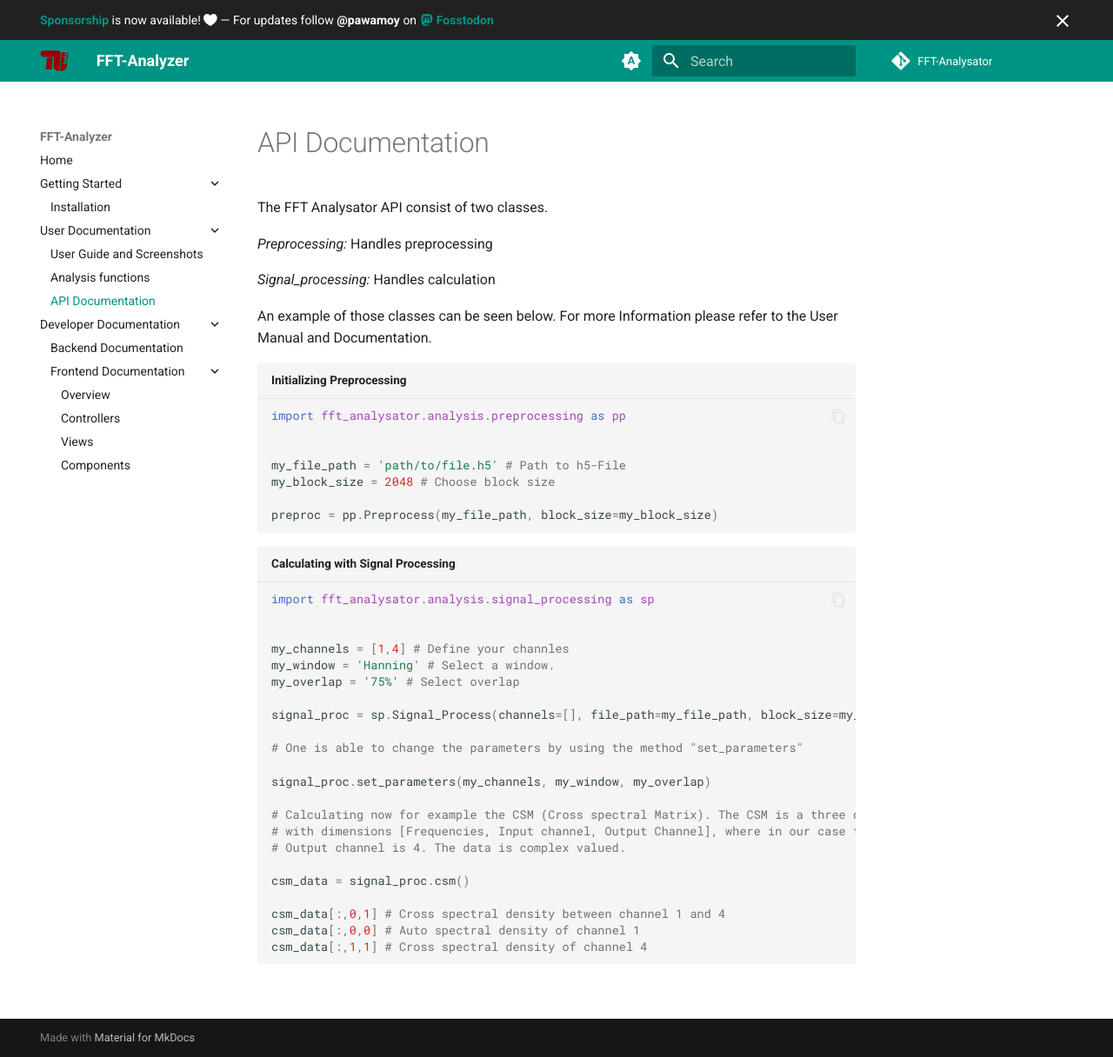
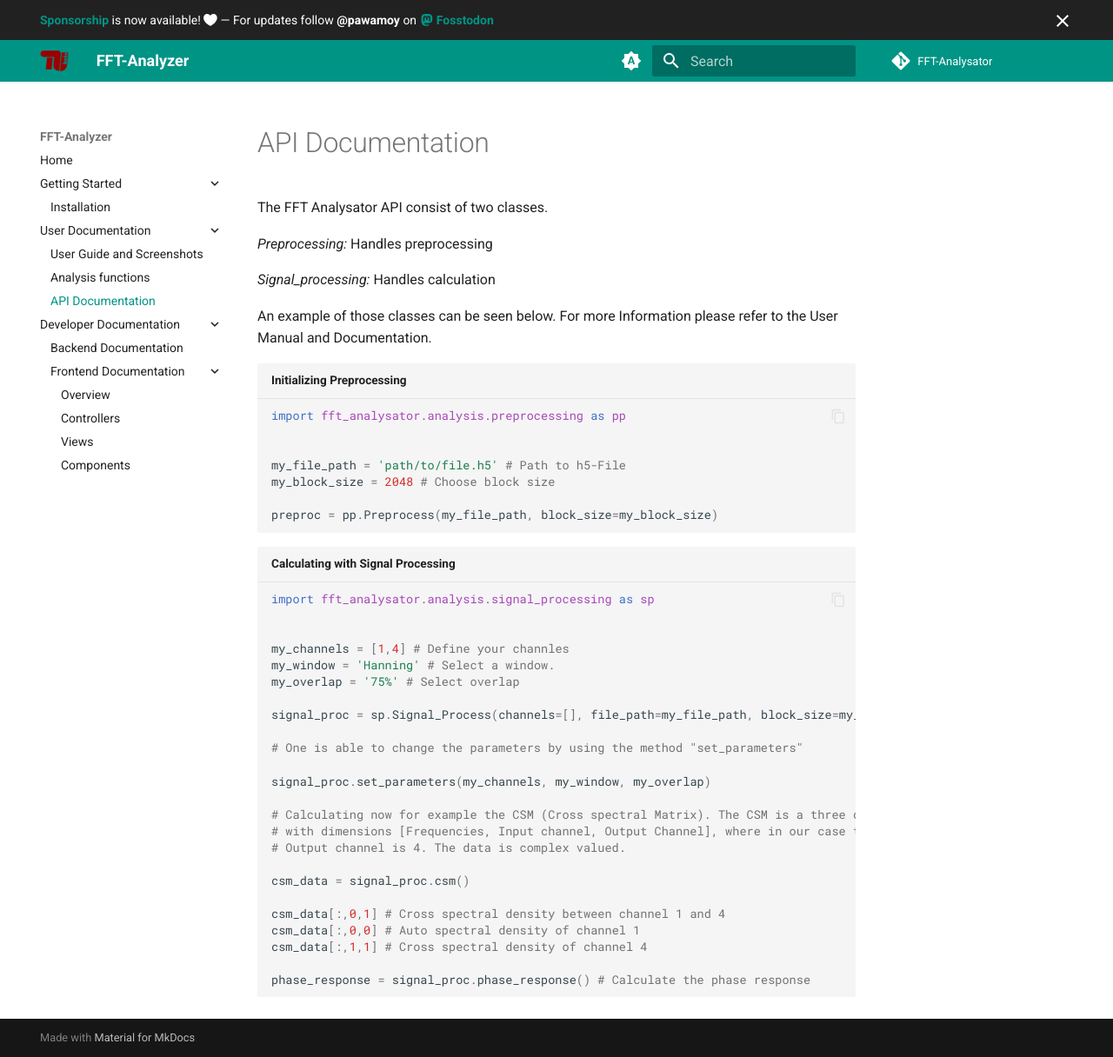
Before and after one commit to Kalleculated/FFT-Analysator, an MkDocs documentation site: the page built from docs/api_documentation.md, in a window 1280 px wide and 1216 px high. Shown: the whole window at 87% size. Built offline with MkDocs 1.6.1 and Material for MkDocs 9.7.7, drawn with Linux system fonts in a browser that asks for light colours; comment, search, counter and statistics services are not loaded.

````diff
--- a/docs/api_documentation.md
+++ b/docs/api_documentation.md
@@ -32,7 +32,7 @@ signal_proc = sp.Signal_Process(channels=[], file_path=my_file_path, block_size=
 
 signal_proc.set_parameters(my_channels, my_window, my_overlap)
 
-# Calculating now for example the CSM (Cross spectral Matrix). The CSM is a three dimensional array
+# Calculating now for example the CSM (Cross spectral Matrix). The CSM is a three dimensional array, this is done with acoular
 # with dimensions [Frequencies, Input channel, Output Channel], where in our case the Input channel is 1 and
 # Output channel is 4. The data is complex valued.
 
@@ -41,4 +41,6 @@ csm_data = signal_proc.csm()
 csm_data[:,0,1] # Cross spectral density between channel 1 and 4
 csm_data[:,0,0] # Auto spectral density of channel 1
 csm_data[:,1,1] # Cross spectral density of channel 4
+
+phase_response = signal_proc.phase_response() # Calculate the phase response
 ```
````
